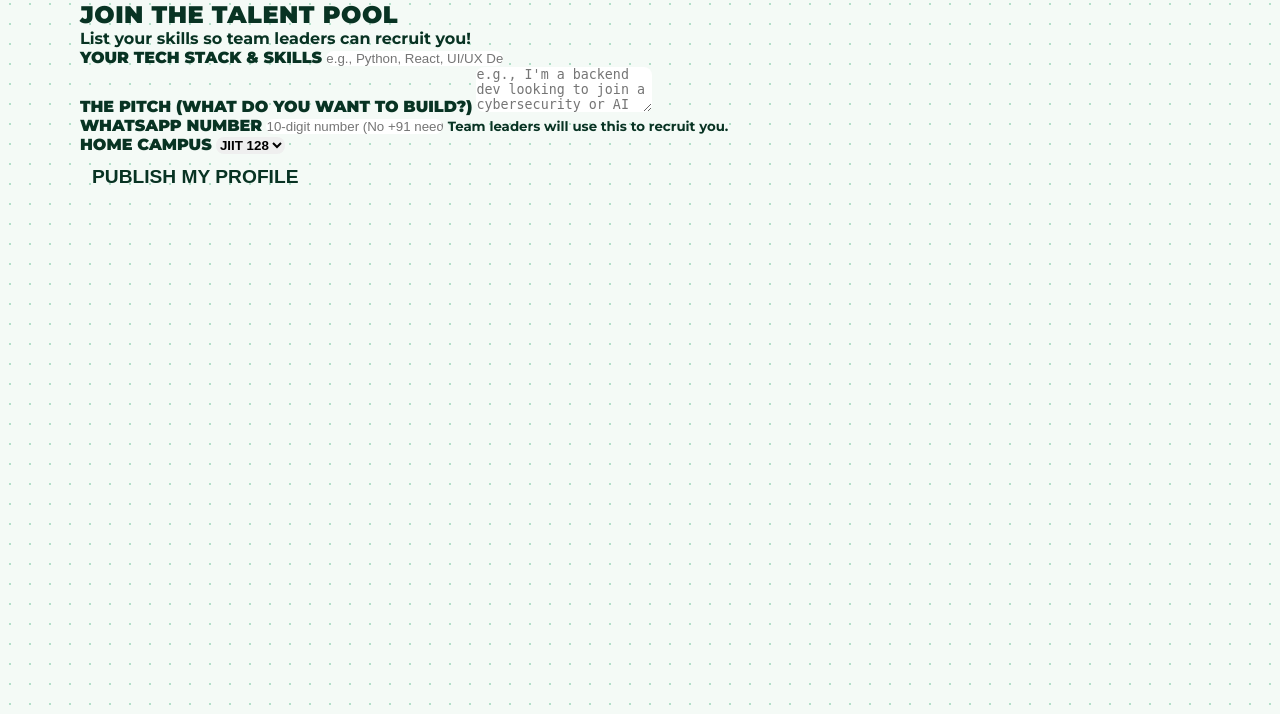
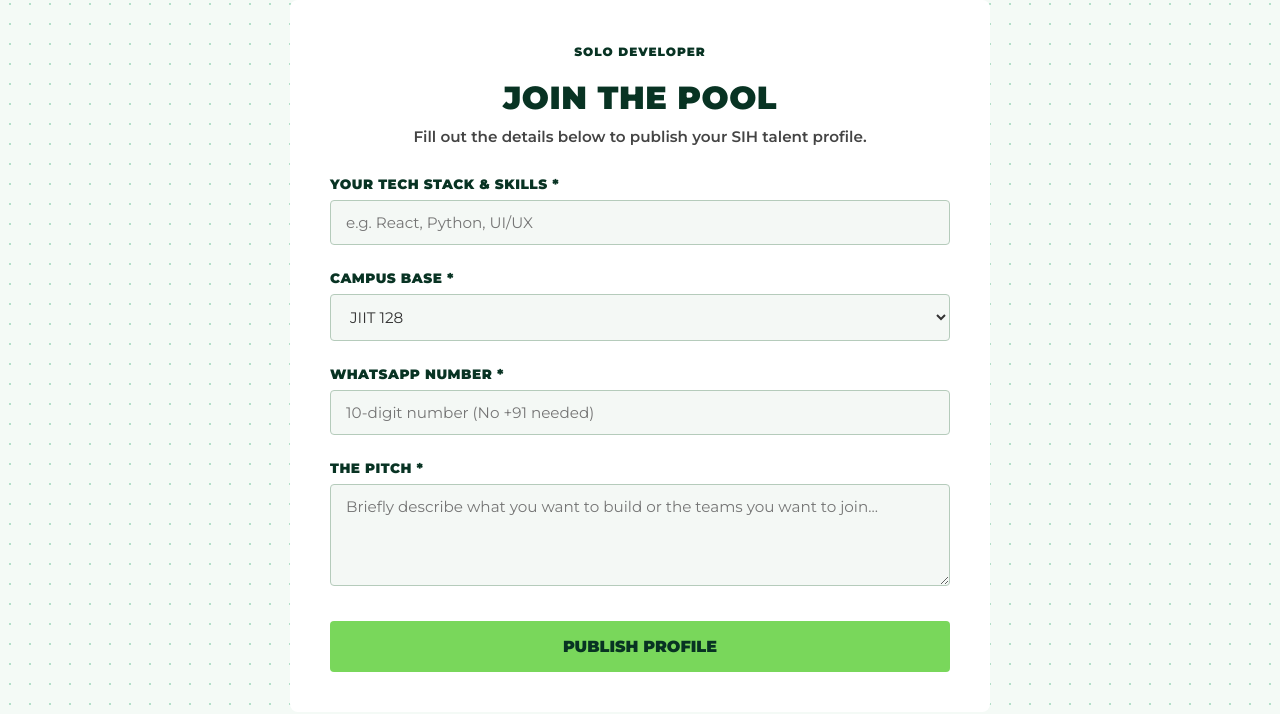
Before and after one commit to v2029124-hash/SIH_TEAM_BUILDER, a Flask app: template templates/join_talent.html in a window 1280 px wide. Shown: the part 86-800 px from the top of the page. Run offline with Flask 3, Linux system fonts and the light colour scheme; the template is opened without the code that fills it, so the values that code supplies are empty.

Commit message:
Update join_talent.html

```diff
--- a/templates/join_talent.html
+++ b/templates/join_talent.html
@@ -1,51 +1,70 @@
 {% extends "base.html" %}
 
 {% block content %}
-<div class="container mt-5">
+<div class="container py-5">
     <div class="row justify-content-center">
-        <div class="col-md-8">
-            <div class="card" style="background-color: var(--bg-cream); border: 5px solid var(--dark-green); border-radius: 15px; box-shadow: 8px 8px 0px var(--lime-green);">
-                <div class="card-body p-5">
-                    <h2 class="text-center mb-4" style="font-family: 'Montserrat', sans-serif; font-weight: 900; color: var(--dark-green); text-transform: uppercase;">
-                        JOIN THE TALENT POOL
-                    </h2>
-                    <p class="text-center mb-4" style="font-weight: 700; color: var(--text-dark);">
-                        List your skills so team leaders can recruit you!
-                    </p>
+        <div class="col-lg-7 col-md-9 mx-auto" style="max-width: 700px; margin: 0 auto;">
 
-                    <form method="POST" action="{{ url_for('join_talent_pool') }}">
+            <!-- Outer Card matching the Create Team layout -->
+            <div style="background-color: #FFFFFF; border: 1px solid var(--dark-green); border-radius: 8px; padding: 40px; position: relative;">
 
-                        <div class="mb-3">
-                            <label class="form-label" style="font-weight: 900; color: var(--orange); text-transform: uppercase;">Your Tech Stack & Skills</label>
-                            <input type="text" class="form-control" name="skills" placeholder="e.g., Python, React, UI/UX Design, Figma" value="{{ existing_profile.skills if existing_profile else '' }}" required style="border: 3px solid var(--dark-green); border-radius: 8px;">
+                <!-- Corner Accents (Top Left & Bottom Right) mimicking the screenshot -->
+                <div style="position: absolute; top: -1px; left: -1px; width: 30px; height: 30px; border-top: 3px solid var(--lime-green); border-left: 3px solid var(--lime-green); border-top-left-radius: 8px;"></div>
+                <div style="position: absolute; bottom: -1px; right: -1px; width: 30px; height: 30px; border-bottom: 3px solid var(--lime-green); border-right: 3px solid var(--lime-green); border-bottom-right-radius: 8px;"></div>
+
+                <!-- Header Section -->
+                <div style="text-align: center; margin-bottom: 30px;">
+                    <!-- Hexagon Badge -->
+                    <div style="background-color: var(--dark-green); color: var(--orange); display: inline-block; padding: 4px 20px; font-size: 0.75rem; font-weight: 900; text-transform: uppercase; clip-path: polygon(10% 0, 90% 0, 100% 50%, 90% 100%, 10% 100%, 0 50%); margin-bottom: 15px; letter-spacing: 1px;">
+                        SOLO DEVELOPER
                     </div>
 
-                        <div class="mb-3">
-                            <label class="form-label" style="font-weight: 900; color: var(--orange); text-transform: uppercase;">The Pitch (What do you want to build?)</label>
-                            <textarea class="form-control" name="bio" rows="3" placeholder="e.g., I'm a backend dev looking to join a cybersecurity or AI project." required style="border: 3px solid var(--dark-green); border-radius: 8px;">{{ existing_profile.bio if existing_profile else '' }}</textarea>
+                    <h2 style="font-family: 'Montserrat', sans-serif; font-weight: 900; color: var(--dark-green); text-transform: uppercase; font-size: 2rem; margin-bottom: 10px;">
+                        JOIN THE POOL
+                    </h2>
+                    <p style="font-weight: 600; color: #444; font-size: 0.95rem;">
+                        Fill out the details below to publish your SIH talent profile.
+                    </p>
                 </div>
 
-                        <div class="mb-3">
-                            <label class="form-label" style="font-weight: 900; color: var(--orange); text-transform: uppercase;">WhatsApp Number</label>
-                            <input type="text" class="form-control" name="whatsapp" placeholder="10-digit number (No +91 needed)" value="{{ existing_profile.whatsapp if existing_profile else '' }}" required style="border: 3px solid var(--dark-green); border-radius: 8px;">
-                            <small style="font-weight: 700;">Team leaders will use this to recruit you.</small>
+                <!-- The Form -->
+                <form method="POST" action="{{ url_for('join_talent_pool') }}" style="margin: 0;">
+
+                    <!-- Skills Input -->
+                    <div style="margin-bottom: 25px;">
+                        <label style="font-weight: 800; color: var(--dark-green); font-size: 0.85rem; text-transform: uppercase; display: block; margin-bottom: 8px; letter-spacing: 0.5px;">YOUR TECH STACK & SKILLS *</label>
+                        <input type="text" name="skills" placeholder="e.g. React, Python, UI/UX" value="{{ existing_profile.skills if existing_profile else '' }}" required style="display: block; width: 100%; box-sizing: border-box; padding: 12px 15px; border: 1px solid #b5cbbb; border-radius: 4px; font-weight: 500; font-size: 0.95rem; background-color: #f4f8f5; color: #333; font-family: inherit; outline: none;">
                     </div>
 
-                        <div class="mb-4">
-                            <label class="form-label" style="font-weight: 900; color: var(--orange); text-transform: uppercase;">Home Campus</label>
-                            <select class="form-select" name="campus" required style="border: 3px solid var(--dark-green); border-radius: 8px; font-weight: 700;">
+                    <!-- Campus Select -->
+                    <div style="margin-bottom: 25px;">
+                        <label style="font-weight: 800; color: var(--dark-green); font-size: 0.85rem; text-transform: uppercase; display: block; margin-bottom: 8px; letter-spacing: 0.5px;">CAMPUS BASE *</label>
+                        <select name="campus" required style="display: block; width: 100%; box-sizing: border-box; padding: 12px 15px; border: 1px solid #b5cbbb; border-radius: 4px; font-weight: 500; font-size: 0.95rem; background-color: #f4f8f5; color: #333; font-family: inherit; outline: none; cursor: pointer; appearance: auto;">
                             <option value="JIIT 128" {% if existing_profile and existing_profile.campus == 'JIIT 128' %}selected{% endif %}>JIIT 128</option>
                             <option value="JIIT 62" {% if existing_profile and existing_profile.campus == 'JIIT 62' %}selected{% endif %}>JIIT 62</option>
                         </select>
                     </div>
 
-                        <button type="submit" class="btn w-100" style="background-color: var(--lime-green); color: var(--dark-green); font-weight: 900; font-size: 1.2rem; border: 3px solid var(--dark-green); padding: 12px;">
-                            {% if existing_profile %}UPDATE MY PROFILE{% else %}PUBLISH MY PROFILE{% endif %}
+                    <!-- WhatsApp Input -->
+                    <div style="margin-bottom: 25px;">
+                        <label style="font-weight: 800; color: var(--dark-green); font-size: 0.85rem; text-transform: uppercase; display: block; margin-bottom: 8px; letter-spacing: 0.5px;">WHATSAPP NUMBER *</label>
+                        <input type="text" name="whatsapp" placeholder="10-digit number (No +91 needed)" value="{{ existing_profile.whatsapp if existing_profile else '' }}" required style="display: block; width: 100%; box-sizing: border-box; padding: 12px 15px; border: 1px solid #b5cbbb; border-radius: 4px; font-weight: 500; font-size: 0.95rem; background-color: #f4f8f5; color: #333; font-family: inherit; outline: none;">
+                    </div>
+
+                    <!-- Bio Input -->
+                    <div style="margin-bottom: 35px;">
+                        <label style="font-weight: 800; color: var(--dark-green); font-size: 0.85rem; text-transform: uppercase; display: block; margin-bottom: 8px; letter-spacing: 0.5px;">THE PITCH *</label>
+                        <textarea name="bio" rows="4" placeholder="Briefly describe what you want to build or the teams you want to join..." required style="display: block; width: 100%; box-sizing: border-box; padding: 12px 15px; border: 1px solid #b5cbbb; border-radius: 4px; font-weight: 500; font-size: 0.95rem; background-color: #f4f8f5; color: #333; font-family: inherit; resize: vertical; outline: none;">{{ existing_profile.bio if existing_profile else '' }}</textarea>
+                    </div>
+
+                    <!-- Submit Button -->
+                    <button type="submit" style="display: block; width: 100%; box-sizing: border-box; background-color: #79d75b; color: var(--dark-green); font-weight: 900; font-size: 1rem; border: 1px solid var(--dark-green); border-radius: 4px; padding: 16px; text-transform: uppercase; cursor: pointer; text-align: center; font-family: 'Montserrat', sans-serif; transition: opacity 0.2s;">
+                        {% if existing_profile %}UPDATE PROFILE{% else %}PUBLISH PROFILE{% endif %}
                     </button>
                 </form>
 
             </div>
-            </div>
+
         </div>
     </div>
 </div>
```
Lines whose indentation alone changed are shown as unchanged.
